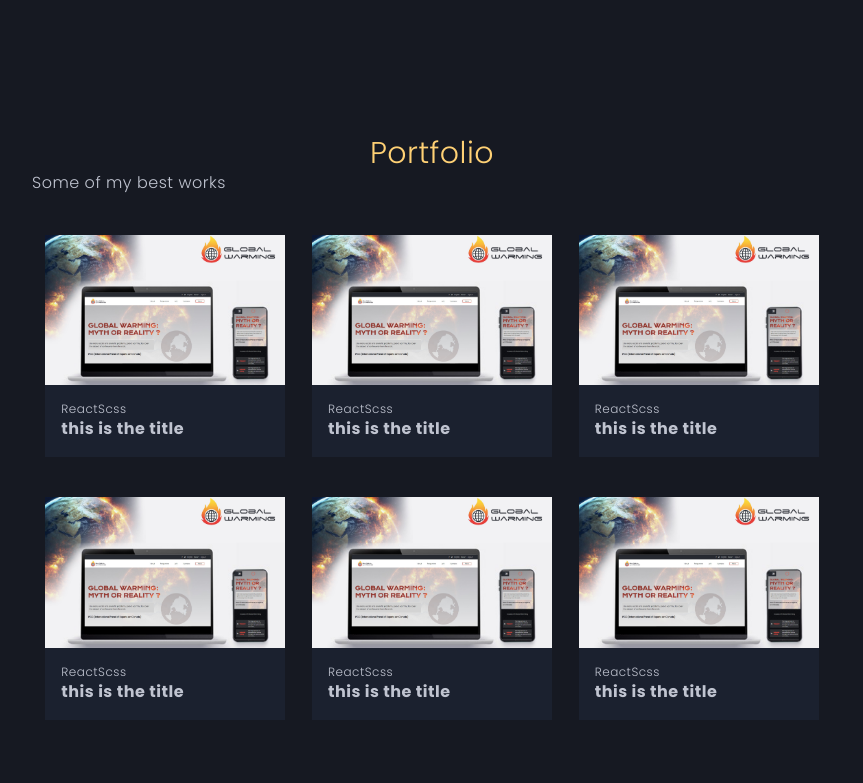
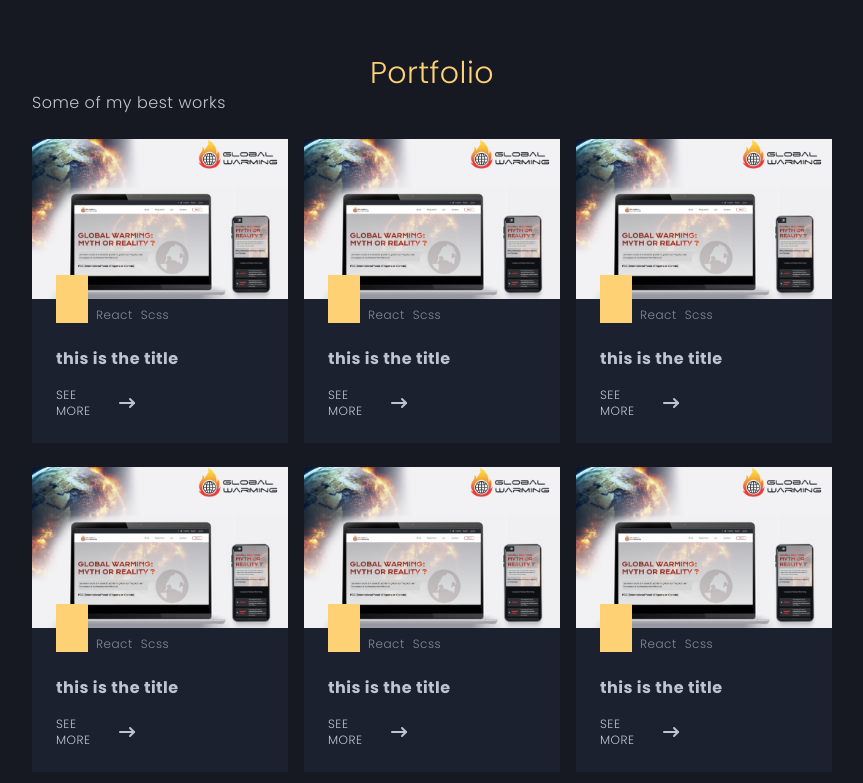
Before and after one commit to joel-kalema/me_with-nextjs, a Next.js app: page / in a window 1280 px wide. Shown: the part 2620-3403 px from the top of the page, without its empty margins (208-1071 px from the left). Built offline with nearby package versions, Linux system fonts and the light colour scheme.

Commit message:
setup popup

```diff
--- a/components/data/icones.js
+++ b/components/data/icones.js
@@ -2,8 +2,6 @@ import { TbBrandHtml5, TbBrandNextjs, TbBrandJavascript, TbBrandTailwind, TbBran
 import { IoLogoSass } from 'react-icons/io';
 import { DiPostgresql, DiReact, DiRubyRough } from 'react-icons/di';
 import { SiRubyonrails } from 'react-icons/si';
-
-// const langages = ['Html', 'Css', 'Sass', 'Tailwind', 'Js', 'React', 'Nextjs', 'Ruby', 'Ruby on Rails', 'Firebase']
 
 export const langages = [
     {
@@ -45,5 +43,5 @@ export const langages = [
     {
         langages: 'Firebase',
         icons: <TbBrandFirebase />
-    },
+    }
 ]
--- a/components/portfolio.js
+++ b/components/portfolio.js
@@ -1,20 +1,28 @@
 import { projects } from "./data/portfolio"
+import { TbArrowNarrowRight } from 'react-icons/tb';
 import Link from "next/link"
 
 export default function Portfolio (){
     return(
-        <div className="bg-[#161922] py-40 px-60">
+        <div className="bg-[#161922] py-20 px-60">
             <h1 className='text-3xl text-[#ffd175] text-center'>Portfolio</h1>
             <h2>Some of my best works</h2>
-            <div className="flex flex-wrap justify-around">
+            <div className="flex flex-wrap justify-between">
                 {projects.map((item) => (
-                   <div className="w-[30%] mt-10 bg-[#1b212f]">
+                   <div className="w-[32%] mt-6 bg-[#1b212f]">
                         <img src={item.image} alt='images' />
-                        <div className="p-4">
+                        <div className="pt-2 pb-6 pl-6 pr-6">
                             <div className="flex text-xs">
-                                {item.technologies.map((lang) => (<p>{lang}</p>))}
+                                <div className="w-[2rem] h-[3rem] bg-[#ffd175] mt-[-2rem]"></div>
+                                {item.technologies.map((lang) => (<p className="ml-2 text-[#c0c4d0a6]">{lang}</p>))}
                             </div>
-                            <h1 className="font-bold">{item.title}</h1>
+                            <h1 className="font-bold mt-6">{item.title}</h1>
+                            <Link href='/' className="text-xs mt-4 flex items-center hover:text-[#ffd175] w-2/5">
+                                SEE MORE
+                                <span className="text-2xl ml-2">
+                                    <TbArrowNarrowRight/>
+                                </span>
+                            </Link>
                         </div>
                    </div>
                 ))}
--- a/pages/_app.tsx
+++ b/pages/_app.tsx
@@ -1,12 +1,3 @@
-import nProgress from "nprogress";
-import { Router } from "next/router";
-import "nprogress/nprogress.css"
-
-Router.events.on("routeChangeStart", nProgress.start);
-Router.events.on("routeChangeError", nProgress.done);
-Router.events.on("routeChangeComplete", nProgress.done);
-
-
 import '../styles/globals.scss';
 import Header from '../components/header';
 import type { AppProps } from 'next/app'
--- a/styles/globals.scss
+++ b/styles/globals.scss
@@ -22,20 +22,18 @@ button {
     font-family: 'Allura', cursive;
 }
 
-.wrapper {
-  border: none;
-}
+:-webkit-scrollbar {
+    width: 7px;
+  }
 
-.container {
-  background-color: #000;
-  height: 4px;
-}
+  /* Track */
+  ::-webkit-scrollbar-track {
+    box-shadow: inset 0 0 5px grey;
+    border-radius: 10px;
+  }
 
-.barCompleted {
-  background-color: #ffd175;
-  height: 4px;
-}
-
-.label {
-  font-size: 0;
-}
+  /* Handle */
+  ::-webkit-scrollbar-thumb {
+    background: #f54c49;
+    border-radius: 10px;
+  }
```
